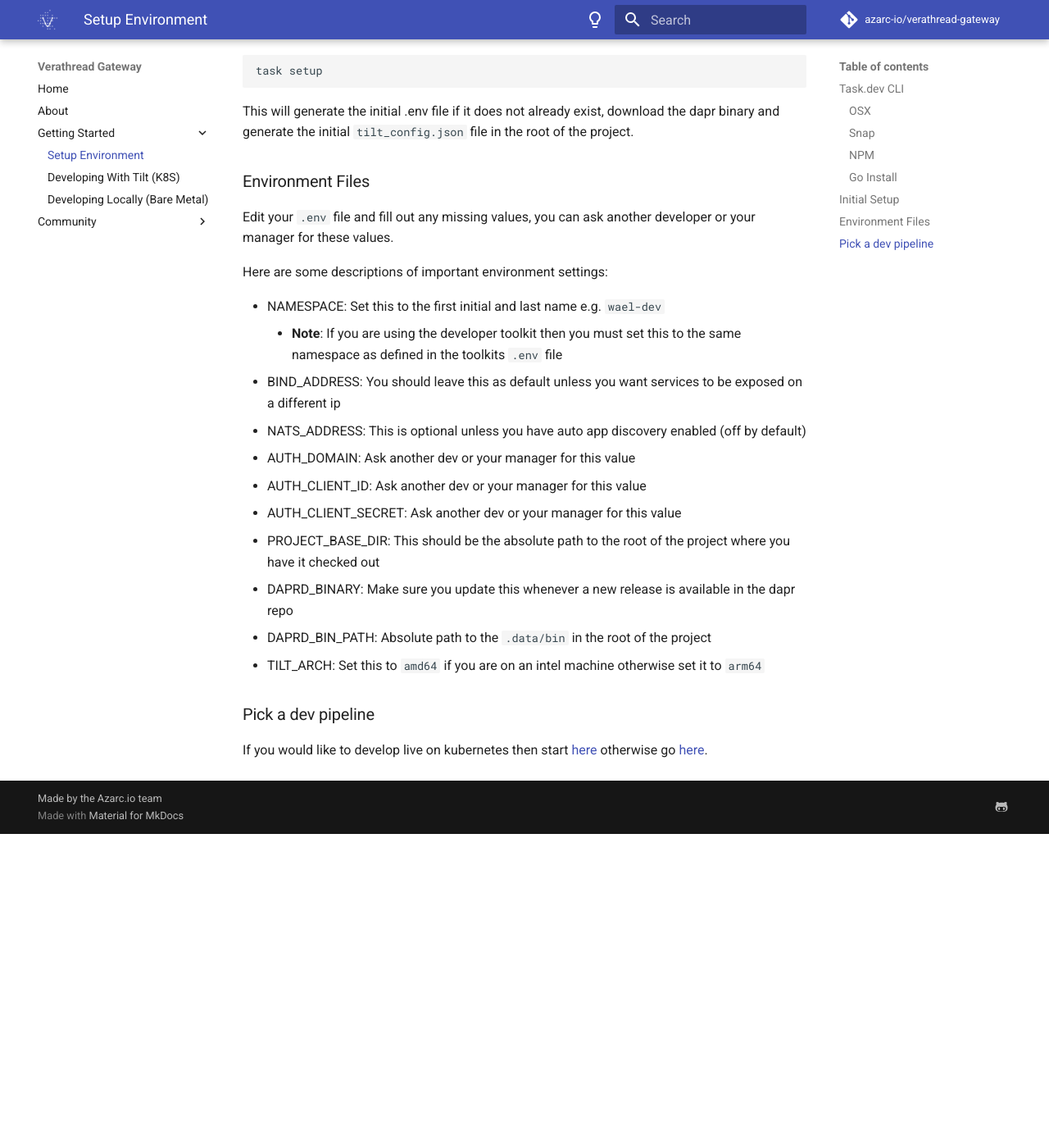
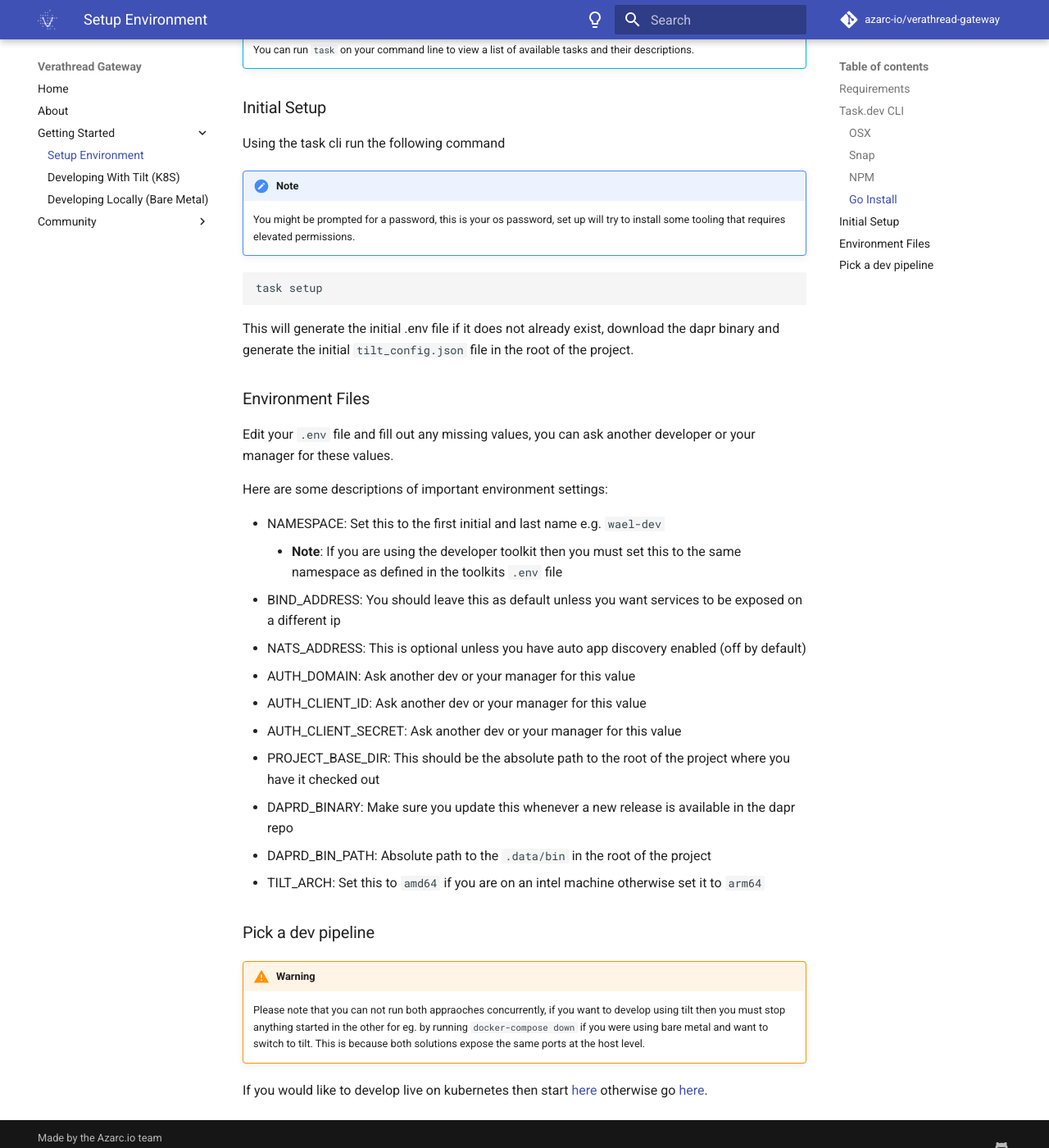
Before and after one commit to azarc-io/verathread-gateway, an MkDocs documentation site: the page built from docs/docs/gs_setup.md, in a window 1280 px wide and 1400 px high, scrolled down 989 px. Shown: the whole window at 82% size. Built offline with MkDocs 1.6.1 and Material for MkDocs 9.7.7, drawn with Linux system fonts in a browser that asks for light colours; comment, search, counter and statistics services are not loaded; before the commit the page ends 2006 px from its top, so only the background shows below that; some of the changed text lies outside the part shown.

Commit message:
VTHP-1940: Update docs

````diff
--- a/docs/docs/gs_setup.md
+++ b/docs/docs/gs_setup.md
@@ -7,6 +7,11 @@
 
     If you have already setup the toolkit then you can skip the `Task.dev` step below and jump to the
     [Initial Setup](#initial-setup) step.
+
+### Requirements
+
+- [Docker](https://www.docker.com/products/docker-desktop/)
+- [Docker Compose](https://docs.docker.com/compose/) - *Not required if using Tilt method*
 
 ### Task.dev CLI
 
@@ -45,6 +50,11 @@
 
 Using the task cli run the following command
 
+!!! note
+
+    You might be prompted for a password, this is your os password, set up will try to install some tooling that requires
+    elevated permissions.
+
 ```shell
 task setup
 ```
@@ -72,4 +82,10 @@
 
 ### Pick a dev pipeline
 
+!!! warning
+
+    Please note that you can not run both appraoches concurrently, if you want to develop using tilt then
+    you must stop anything started in the other for eg. by running `docker-compose down` if you were using bare metal and
+    want to switch to tilt. This is because both solutions expose the same ports at the host level.
+
 If you would like to develop live on kubernetes then start [here](tilt.md) otherwise go [here](ide.md).
````
Also changed, not shown: docs/docs/tilt.md (+4 -0 lines).
